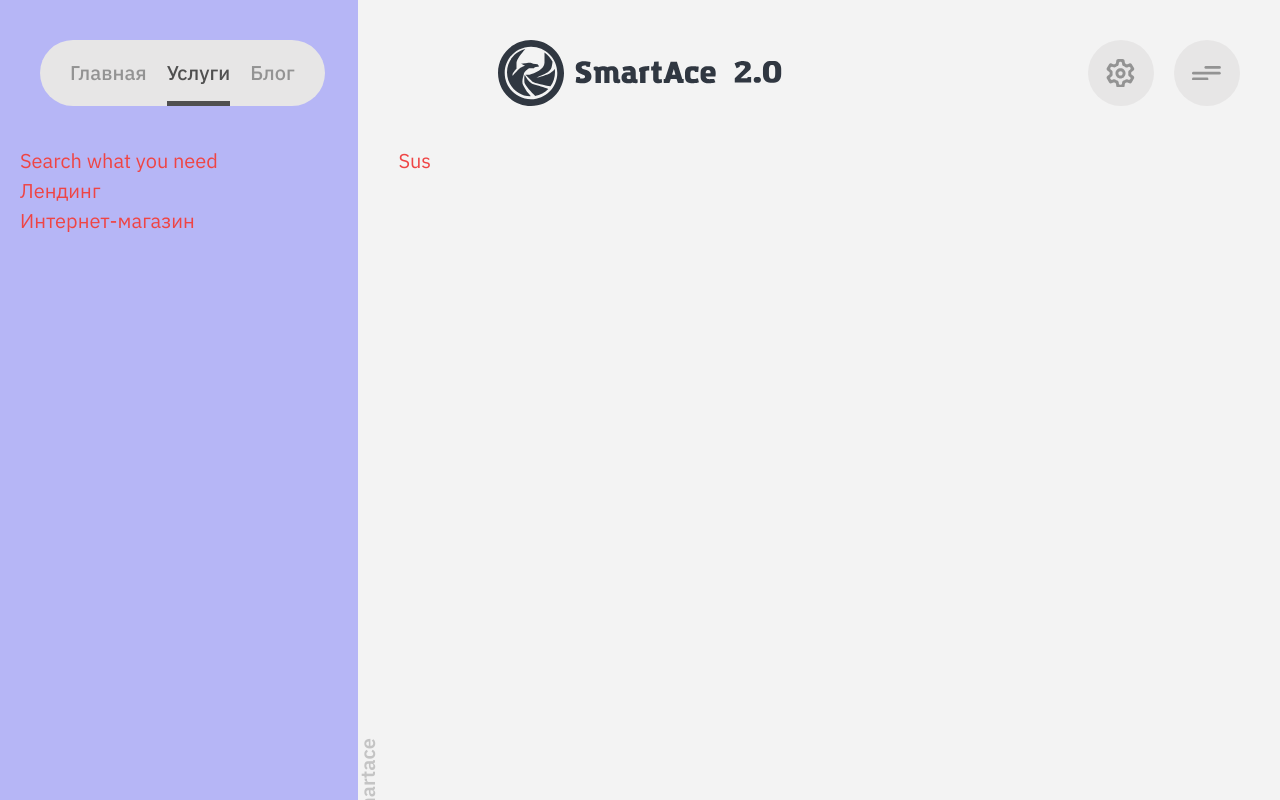
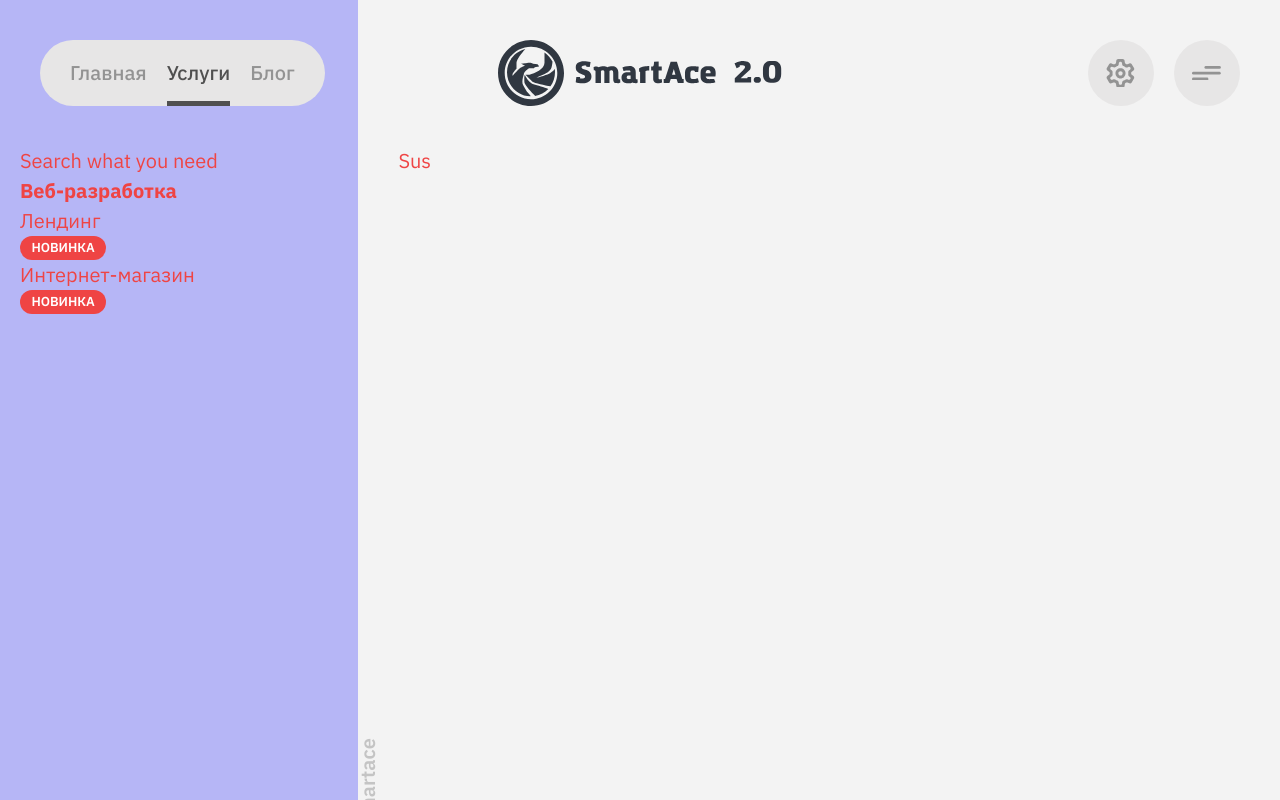
Before and after one commit to XenoPOMP/smart-ace-2.0, a Next.js app: page /services in a window 1280 px wide. Built offline with nearby package versions, Linux system fonts and the light colour scheme.

Commit message:
update service data type
Now it can store current version,
 groups of services.

It allows to group services and to display "NEW" tag if service is new :gem:

```diff
--- a/app/services/[serviceId]/page.tsx
+++ b/app/services/[serviceId]/page.tsx
@@ -13,7 +13,10 @@ const ServiceWithIdPage: AsyncFC<WithParams<{}, 'serviceId'>> = async ({
 }) => {
   const { serviceId } = params;
 
-  const currentService = servicesData.find(ser => ser.id === +serviceId);
+  const currentService = servicesData.groups
+    .flat()
+    .flatMap(group => group.services)
+    .find(service => service.id === +serviceId);
 
   const SectionLoader: FC = () => {
     return (
--- a/app/services/layout.tsx
+++ b/app/services/layout.tsx
@@ -13,7 +13,7 @@ const ServicePageLayout: FC<PropsWith<'children', {}>> = ({ children }) => {
       className={cn(styles.servicePageWrapper)}
     >
       <PageWithPatch.Aside className={cn(styles.searchBlock)}>
-        <ServiceSearchBlock />
+        <ServiceSearchBlock linkTagStyle={'alignLeft'} />
       </PageWithPatch.Aside>
 
       <PageWithPatch.Patch />
--- a/src/components/blocks/ServiceSearchBlock/ServiceSearchBlock.props.ts
+++ b/src/components/blocks/ServiceSearchBlock/ServiceSearchBlock.props.ts
@@ -1,3 +1,4 @@
 export interface ServiceSearchBlockProps {
   initialQuery?: string;
+  linkTagStyle?: 'default' | 'alignLeft';
 }
--- a/src/components/blocks/ServiceSearchBlock/ServiceSearchBlock.tsx
+++ b/src/components/blocks/ServiceSearchBlock/ServiceSearchBlock.tsx
@@ -1,23 +1,59 @@
+import { Defined } from '@xenopomp/advanced-types';
 import { isUndefined } from '@xenopomp/advanced-utils';
 import cn from 'classnames';
 import Link from 'next/link';
 import { FC } from 'react';
 
+import CustomLink from '@/src/components/ui/CustomLink/CustomLink';
+import Tag from '@/src/components/ui/Tag/Tag';
 import { servicesData } from '@/src/data/services.data';
 
 import styles from './ServiceSearchBlock.module.scss';
 import type { ServiceSearchBlockProps } from './ServiceSearchBlock.props';
 
-const ServiceSearchBlock: FC<ServiceSearchBlockProps> = ({}) => {
+const ServiceSearchBlock: FC<ServiceSearchBlockProps> = ({
+  linkTagStyle = 'default',
+}) => {
+  const currentVersion = servicesData.version;
+
+  const tagStyle: Record<Defined<typeof linkTagStyle>, string> = {
+    default: 'items-center',
+    alignLeft: 'flex-col items-start',
+  };
+
   return (
     <section className={cn('')}>
       <p>Search what you need</p>
 
       <article className={cn('flex flex-col')}>
-        {servicesData.map(service => {
-          const { id, title } = service;
+        {servicesData.groups.map(group => {
+          const { title: groupTitle } = group;
 
-          return <Link href={`/services/${id}`}>{title}</Link>;
+          return (
+            <>
+              <strong>{groupTitle}</strong>
+
+              {group.services.map(service => {
+                const { id, title, version } = service;
+
+                const isNew = currentVersion === version;
+
+                return (
+                  <CustomLink
+                    href={`/services/${id}`}
+                    className={cn(
+                      `flex ${tagStyle[linkTagStyle]} flex-wrap gap-x-[.4em]`
+                    )}
+                  >
+                    {title}{' '}
+                    {isNew && (
+                      <Tag className={cn('bg-red-500 text-white')}>Новинка</Tag>
+                    )}
+                  </CustomLink>
+                );
+              })}
+            </>
+          );
         })}
       </article>
     </section>
--- a/src/components/ui/Menu/Menu.tsx
+++ b/src/components/ui/Menu/Menu.tsx
@@ -7,6 +7,7 @@ import { FC, useEffect, useState } from 'react';
 
 import MenuOverlay from '@/src/components/screens/MenuOverlay/MenuOverlay';
 import Button from '@/src/components/ui/Button/Button';
+import CustomLink from '@/src/components/ui/CustomLink/CustomLink';
 
 import styles from './Menu.module.scss';
 import type { MenuProps } from './Menu.props';
@@ -26,7 +27,7 @@ const Menu: FC<MenuProps> = ({}) => {
 
   return (
     <div className={cn(styles.menuWrapper, 'relative')}>
-      <Link href={'/settings'}>
+      <CustomLink href={'/settings'}>
         <Button variant={'headerRound'} className={cn(styles.menuButton)}>
           <svg
             viewBox='0 0 31 30'
@@ -39,7 +40,7 @@ const Menu: FC<MenuProps> = ({}) => {
             />
           </svg>
         </Button>
-      </Link>
+      </CustomLink>
 
       <Button
         variant={'headerRound'}
--- /dev/null
+++ b/src/components/ui/Tag/Tag.props.ts
@@ -0,0 +1 @@
+export interface TagProps {}
--- /dev/null
+++ b/src/components/ui/Tag/Tag.tsx
@@ -0,0 +1,29 @@
+import { VariableFC } from '@xenopomp/advanced-types';
+import cn from 'classnames';
+import { FC } from 'react';
+
+import styles from './Tag.module.scss';
+import type { TagProps } from './Tag.props';
+
+const Tag: VariableFC<'div', TagProps> = ({
+  className,
+  children,
+  ...props
+}) => {
+  const padding: number = 0.35 / 2;
+
+  return (
+    <div
+      className={cn('uppercase font-semibold rounded-[1em]', className)}
+      style={{
+        fontSize: `calc(1em - ${padding * 2}em)`,
+        padding: `${padding}em ${padding * 5}em`,
+      }}
+      {...props}
+    >
+      {children}
+    </div>
+  );
+};
+
+export default Tag;
--- a/src/data/services.data.ts
+++ b/src/data/services.data.ts
@@ -1,14 +1,29 @@
 import { IService } from '@/src/interfaces/Service.interface';
 
-export const servicesData: Array<IService> = [
+export const servicesData: {
+  version: number;
+  groups: Array<{
+    title: string;
+    services: Array<IService & { version: number }>;
+  }>;
+} = {
+  version: 1,
+  groups: [
     {
+      title: 'Веб-разработка',
+      services: [
+        {
+          version: 1,
           id: 1,
           title: 'Лендинг',
           desc: 'Закажите лендинг- и получите эффективный инструмент для привлечения клиентов и увеличения продаж.',
         },
-
         {
+          version: 1,
           id: 2,
           title: 'Интернет-магазин',
         },
-];
+      ],
+    },
+  ],
+};
```
Also changed, not shown: src/components/ui/Tag/Tag.module.scss (added). Lines whose indentation alone changed are shown as unchanged.
